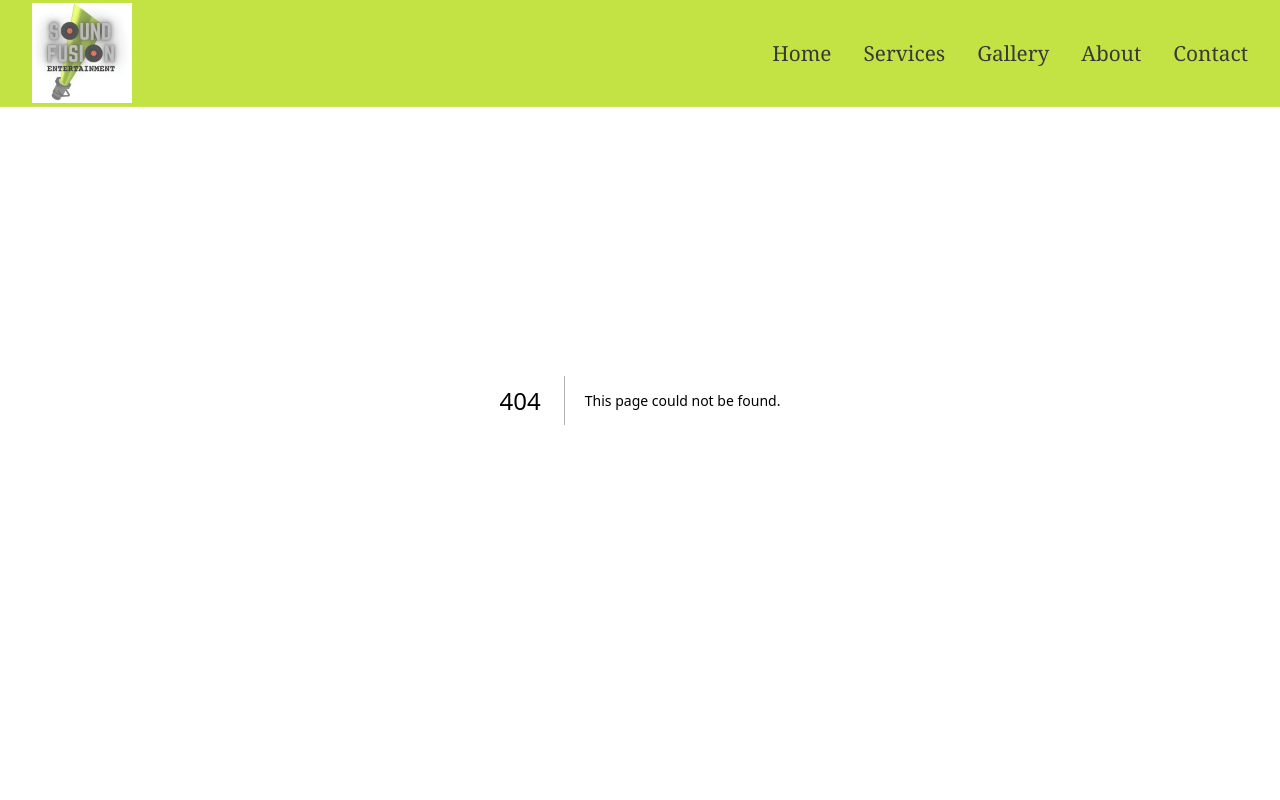
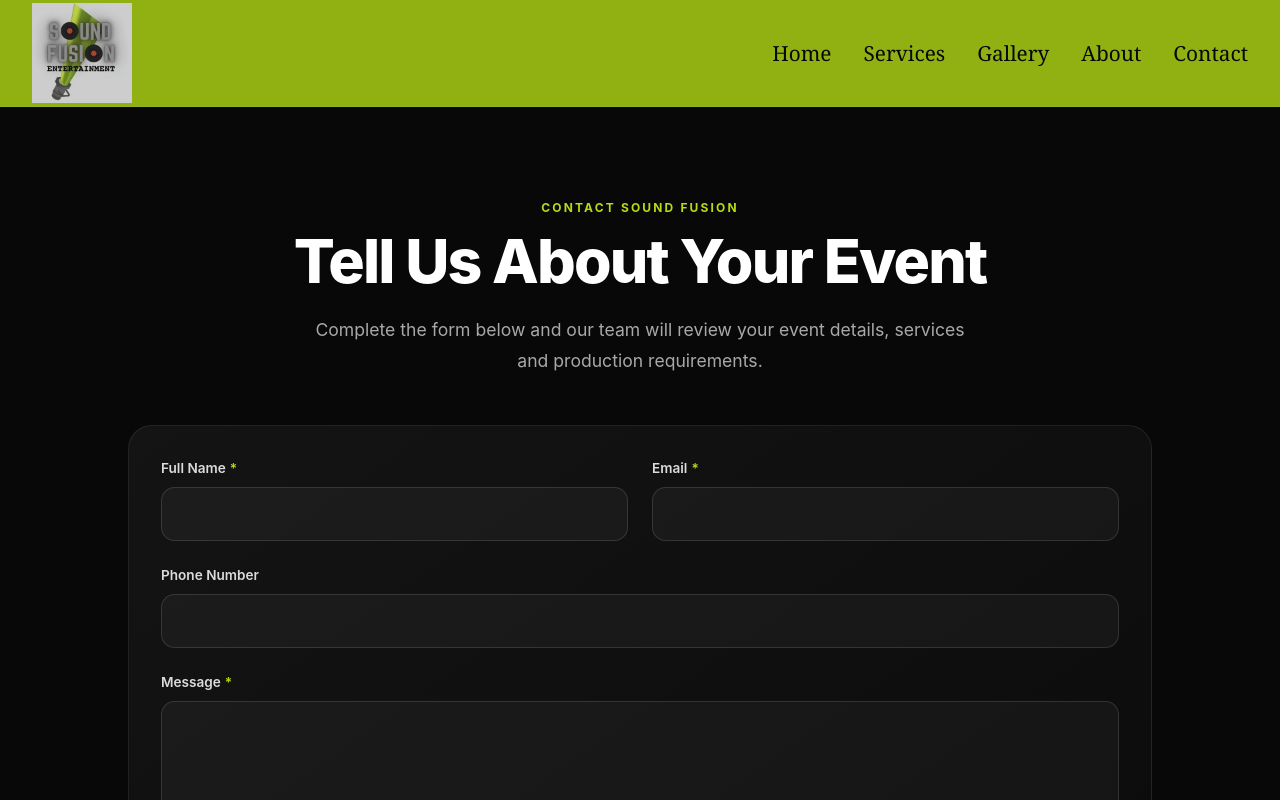
Before and after one commit to johanatoledo/sound-fusion-front, a Next.js app: page /contact in a window 1280 px wide. Before the commit this address had no page. Shown: the top 800 px of the page. Built offline with nearby package versions, Linux system fonts and the light colour scheme.

Commit message:
implementar pagina formulario contacto

```diff
--- /dev/null
+++ b/src/app/contact/page.jsx
@@ -0,0 +1,36 @@
+import ContactForm from "@/components/contact/ContactForm";
+import Container from "@/components/ui/Container";
+import SectionTitle from "@/components/ui/SectionTitle";
+
+export const metadata = {
+  title:
+    "Contact & Event Request | Sound Fusion Entertainment",
+
+  description:
+    "Contact Sound Fusion Entertainment for professional DJ, sound, lighting and event production services.",
+
+  alternates: {
+    canonical: "/contact",
+  },
+};
+
+export default function ContactPage() {
+  return (
+    <main className="min-h-screen bg-sound-black pt-[var(--navbar-height)]">
+      <section className="sound-section">
+        <Container>
+          <SectionTitle
+            label="Contact Sound Fusion"
+            title="Tell Us About Your Event"
+            description="Complete the form below and our team will review your event details, services and production requirements."
+            centered
+          />
+
+          <div className="mx-auto mt-12 max-w-5xl">
+            <ContactForm />
+          </div>
+        </Container>
+      </section>
+    </main>
+  );
+}
```
